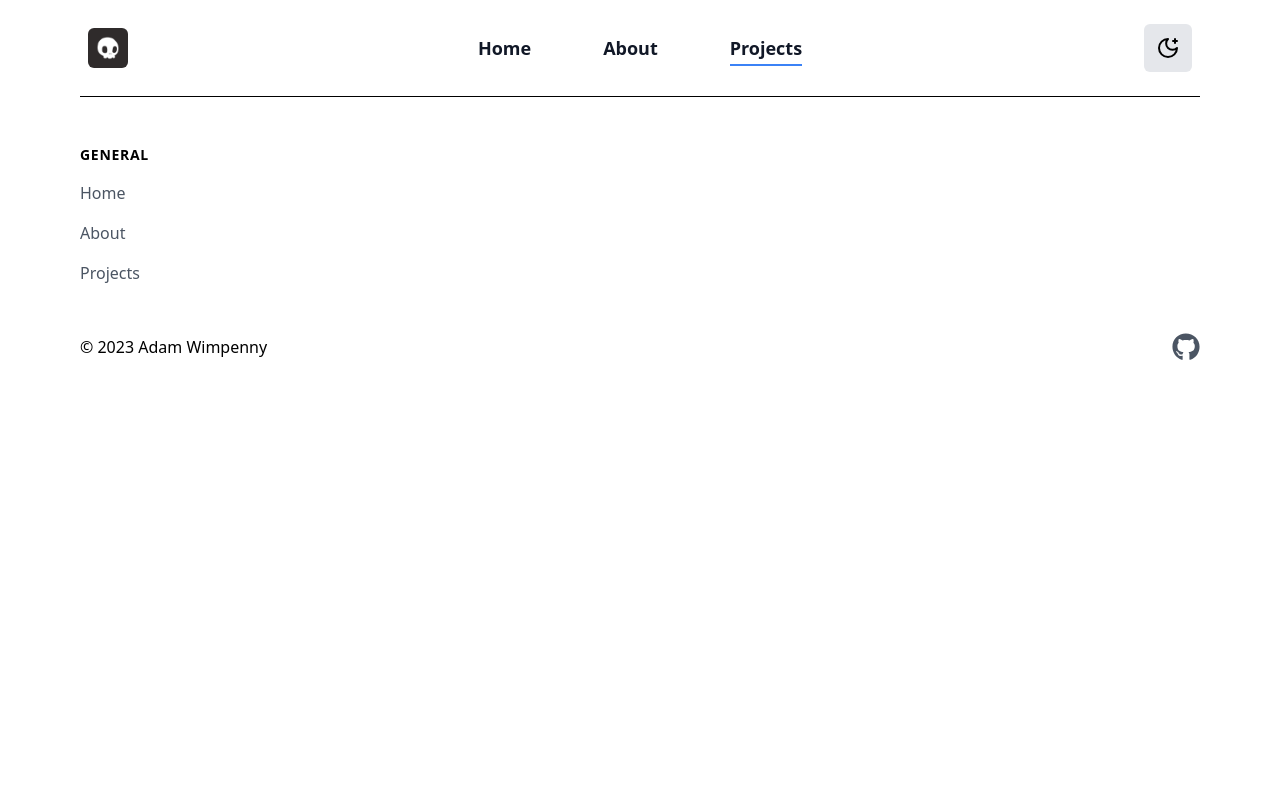
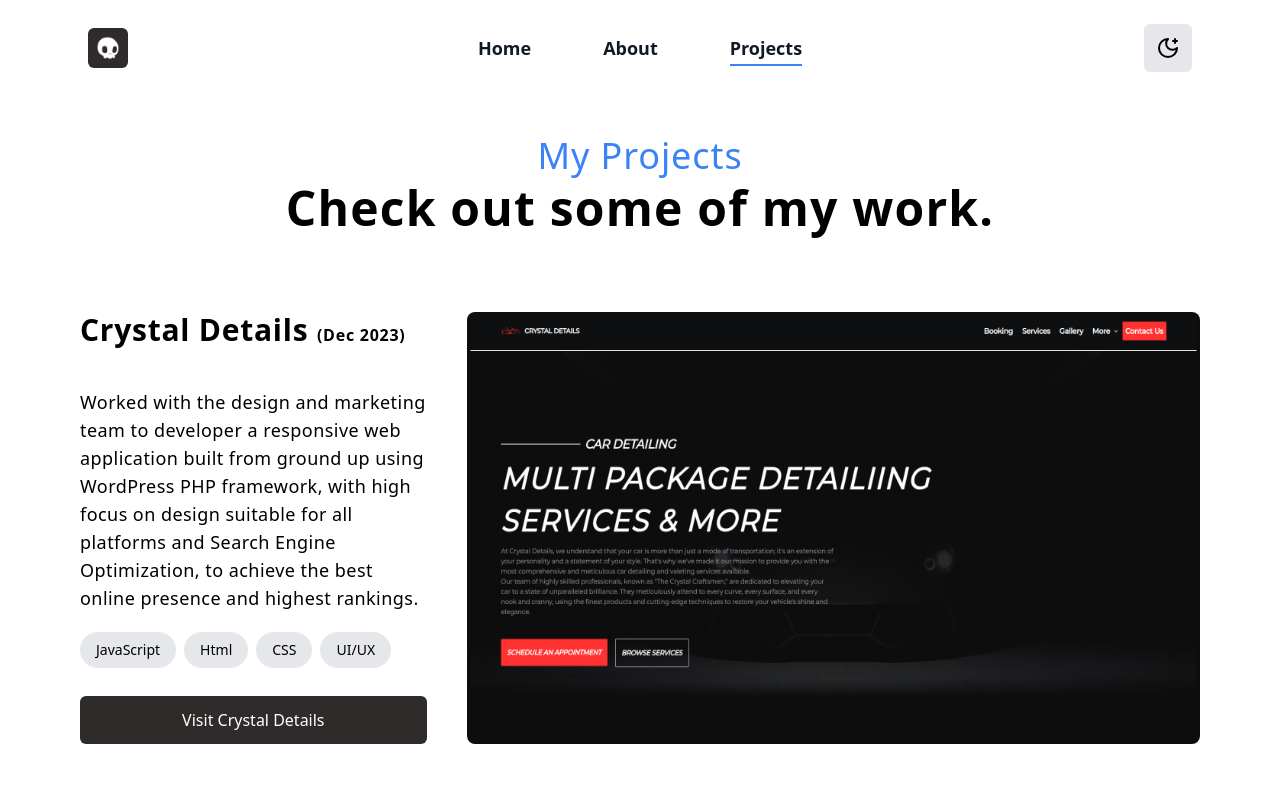
Before and after one commit to awimpenny/myPortfolio, a Next.js app: page /projects in a window 1280 px wide. Shown: the top 800 px of the page. Built offline with nearby package versions, Linux system fonts and the light colour scheme.

Commit message:
feat(projects): basic page done

```diff
--- a/app/projects/page.tsx
+++ b/app/projects/page.tsx
@@ -1,7 +1,87 @@
 /** @format */
+import Image from 'next/image';
+interface Iprojects {
+    title: string;
+    desc: string;
+    img: string;
+    tags: string[];
+    link: string;
+    flipped: boolean;
+}
 
 const Projects = () => {
-    return <main></main>;
+    const projects: Iprojects[] = [
+        {
+            title: 'Crystal Details',
+            desc: 'Worked with the design and marketing team to developer a responsive web application built from ground up using WordPress PHP framework, with high focus on design suitable for all platforms and Search Engine Optimization, to achieve the best online presence and highest rankings.',
+            img: '/crystaldetails.jpg',
+            tags: ['JavaScript', 'Html', 'CSS', 'UI/UX'],
+            link: 'https://www.crystaldetails.co.uk/',
+            flipped: false,
+        },
+        {
+            title: 'Evol-ve',
+            desc: 'Worked with the design and marketing team to developer a responsive web application built from ground up using WordPress PHP framework, with high focus on design suitable for all platforms and Search Engine Optimization, to achieve the best online presence and highest rankings.',
+            img: '/evolve.jpg',
+            tags: ['JavaScript', 'Html', 'CSS', 'UI/UX'],
+            link: 'https://www.evol-ve.com/',
+            flipped: true,
+        },
+    ];
+
+    return (
+        <main>
+            <h1 className='text-4xl text-center text-blue-500 mt-10 mb-2 tracking-wide'>My Projects</h1>
+            <h2 className='text-5xl text-center tracking-wide font-bold mb-20'>Check out some of my work.</h2>
+            <div className='flex flex-col my-10 gap-20'>
+                {projects.map((v: Iprojects, i: number) => {
+                    return <ProjectCard data={v} key={i} />;
+                })}
+            </div>
+        </main>
+    );
+};
+
+const ProjectCard = (props: { data: Iprojects }) => {
+    const tagStyle = 'inline-block bg-gray-200 dark:bg-[#2f2b2b] text-sm leading-5 mr-2 mb-2 px-4 py-2 rounded-full';
+
+    return (
+        <div className='grid grid-cols-3 gap-10'>
+            <div className={`${props.data.flipped && 'order-3'} flex flex-col col-span-1`}>
+                <div className='text-3xl font-bold tracking-wide'>
+                    {props.data.title} <span className='text-base'>(Dec 2023)</span>
+                </div>
+                <div className='text-lg mt-10 tracking-wide'>{props.data.desc}</div>
+                <p className='mt-5'>
+                    {props.data.tags.map((v: string, i: number) => {
+                        return (
+                            <span className={tagStyle} key={i}>
+                                {v}
+                            </span>
+                        );
+                    })}
+                </p>
+                <a href={props.data.link} target='_blank'>
+                    <button
+                        aria-label='Go to Crystal Details'
+                        type='button'
+                        className='mt-5 md:inline-flex py-3 px-2 md:px-12 rounded-md w-full bg-[#2f2b2b] dark:bg-white text-white dark:text-black items-center justify-center general-ring-state font-medium'
+                    >
+                        Visit {props.data.title}
+                    </button>
+                </a>
+            </div>
+            <Image
+                src={props.data.img}
+                alt={props.data.title}
+                width={800}
+                height={800}
+                className={`${
+                    props.data.flipped && 'order-1'
+                } object-fill bg-no-repeat rounded-lg w-full h-full col-span-2`}
+            />
+        </div>
+    );
 };
 
 export default Projects;
```
